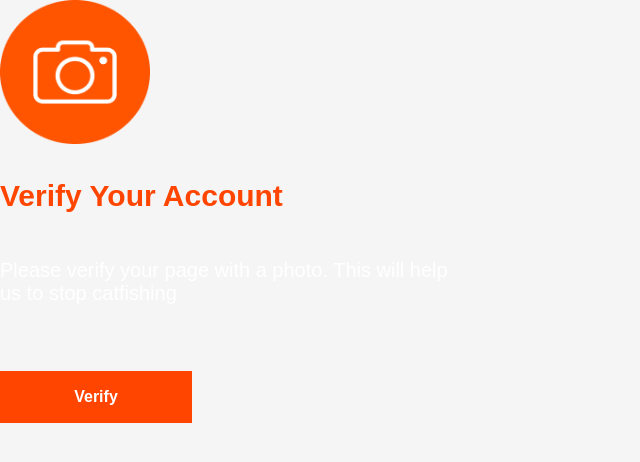
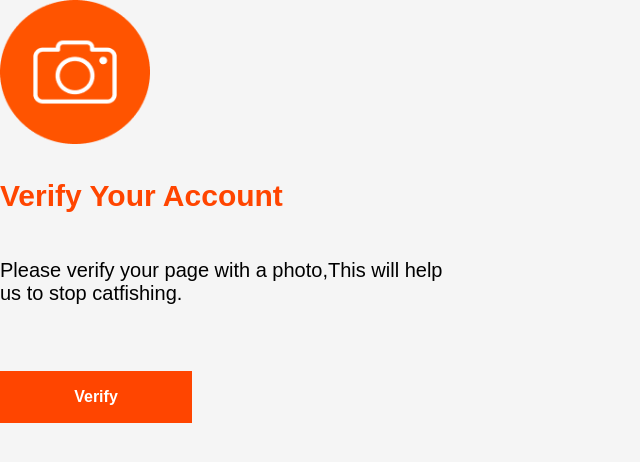
Before and after one commit to meggalos/AphroditeReact, a React (Create React App) app: page /verify in a window 1280 px wide. Shown: the top 462 px of the page, without its empty margins (0-640 px from the left). Built offline with nearby package versions, Linux system fonts and the light colour scheme.

Commit message:
maryam-moshood

```diff
--- a/src/Component/Header/Header.js
+++ b/src/Component/Header/Header.js
@@ -24,7 +24,7 @@ const header = () => {
                     Don't have an account yet? Sign Up now and <br/>
                     get up to meet your new partner.
                 </p>
-                <Link to ='/verify'><button> GET STARTED</button></Link>
+                <Link to ='/verify'><button>GET STARTED</button></Link>
             </div>
         </div>
     )
--- a/src/Pages/verify/Verify.Module.css
+++ b/src/Pages/verify/Verify.Module.css
@@ -24,6 +24,10 @@
     margin-top: 3rem;
   }
 
+  p{
+    color: black;
+  }
+
   li a btn {
     border-radius: 6px;
   }
--- a/src/Pages/verify/Verify.js
+++ b/src/Pages/verify/Verify.js
@@ -12,8 +12,8 @@ const Verify = () => {
         <h2>Verify Your Account</h2>
         <br /><br />
         <p>
-          Please verify your page with a photo. This will help<br />
-          us to stop catfishing
+          Please verify your page with a photo,This will help<br />
+          us to stop catfishing.
         </p>
         <br /><br />
         <button><h4>Verify</h4></button>
```
